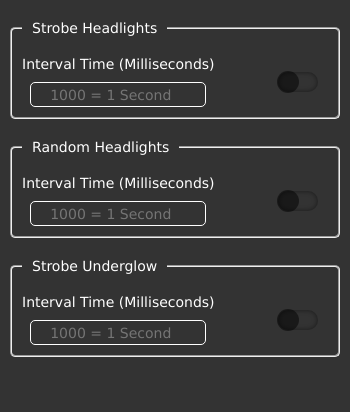
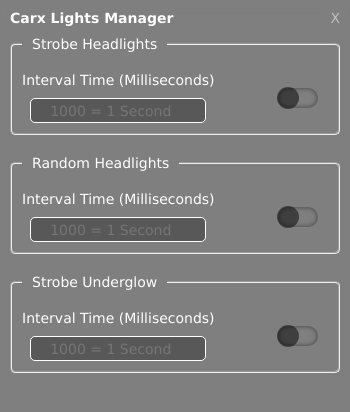
Before and after one commit to LukazMedeiros/carx_strobe_light, an Electron app: page src/views/index.html in a window 350 px wide. Drawn offline with Linux system fonts and the light colour scheme.

Commit message:
alterado estilo da janela, adicionado transparencia

```diff
--- a/src/services/actions.js
+++ b/src/services/actions.js
@@ -11,6 +11,8 @@ const randomHeadlightsSwitch = document.querySelector(
 const strobeUnderglowSwitch = document.querySelector(
   "#strobe_underglow_switch"
 );
+
+const closeButton = document.querySelector("#close");
 
 const strobeHeadlights = document.querySelector("#strobe_headlights");
 const randomHeadlights = document.querySelector("#random_headlights");
@@ -48,3 +50,7 @@ strobeUnderglowSwitch.addEventListener("click", () => {
     ipcRenderer.send("strobe_underglow_disabled");
   }
 });
+
+closeButton.addEventListener("click", () => {
+  ipcRenderer.send("close");
+});
--- a/src/views/index.html
+++ b/src/views/index.html
@@ -12,6 +12,10 @@
 
 <body>
     <div class="container">
+        <header>
+            <div>carx lights Manager</div>
+            <p id="close">X</p>
+        </header>
         <fieldset>
             <legend>strobe headlights</legend>
             <div class="settings">
--- a/src/views/styles/index.css
+++ b/src/views/styles/index.css
@@ -7,11 +7,11 @@
   outline: none;
   text-transform: capitalize;
   font-family: Verdana, Geneva, Tahoma, sans-serif;
+  user-select: none;
 }
 
 html {
   font-size: 62.5%;
-  background-color: #333;
   color: #fff;
 }
 
@@ -28,15 +28,41 @@ html {
   border-width: 0;
 }
 
+body {
+  background-color: rgba(0, 0, 0, 0.5);
+  height: 100vh;
+}
+
 body,
 button,
 input,
 textarea {
   font-size: clamp(14px, 1.6rem, 2vw);
+  backdrop-filter: blur(10px);
 }
 
 .container {
   padding: 1rem;
+}
+
+.container header {
+  display: flex;
+}
+
+.container header p {
+  transition: all 0.5s ease;
+  color: rgba(255, 255, 255, 0.5);
+}
+
+.container header p:hover {
+  font-weight: bolder;
+  color: red;
+}
+
+.container header div {
+  font-weight: bolder;
+  flex: 1;
+  -webkit-app-region: drag; /* necessario para conseguir arrastar a janela */
 }
 
 .container fieldset {
@@ -59,7 +85,8 @@ textarea {
 
 .container fieldset [type="number"] {
   text-align: center;
-  background-color: #333;
+  /* background-color: #333; */
+  background-color: rgba(0, 0, 0, 0.3);
   color: #fff;
   border: 1px solid #fff;
   border-radius: 0.5rem;
```
Also changed, not shown: src/main.js (+8 -0 lines).
